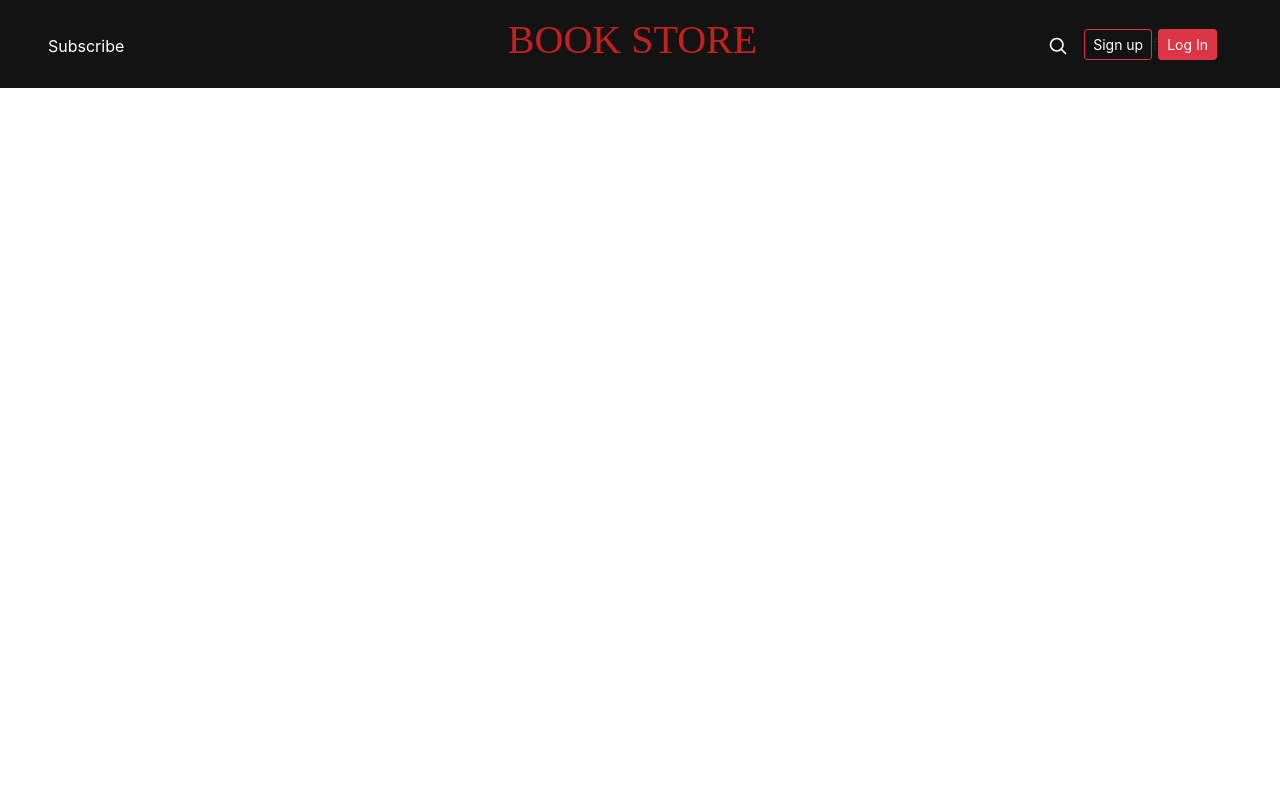
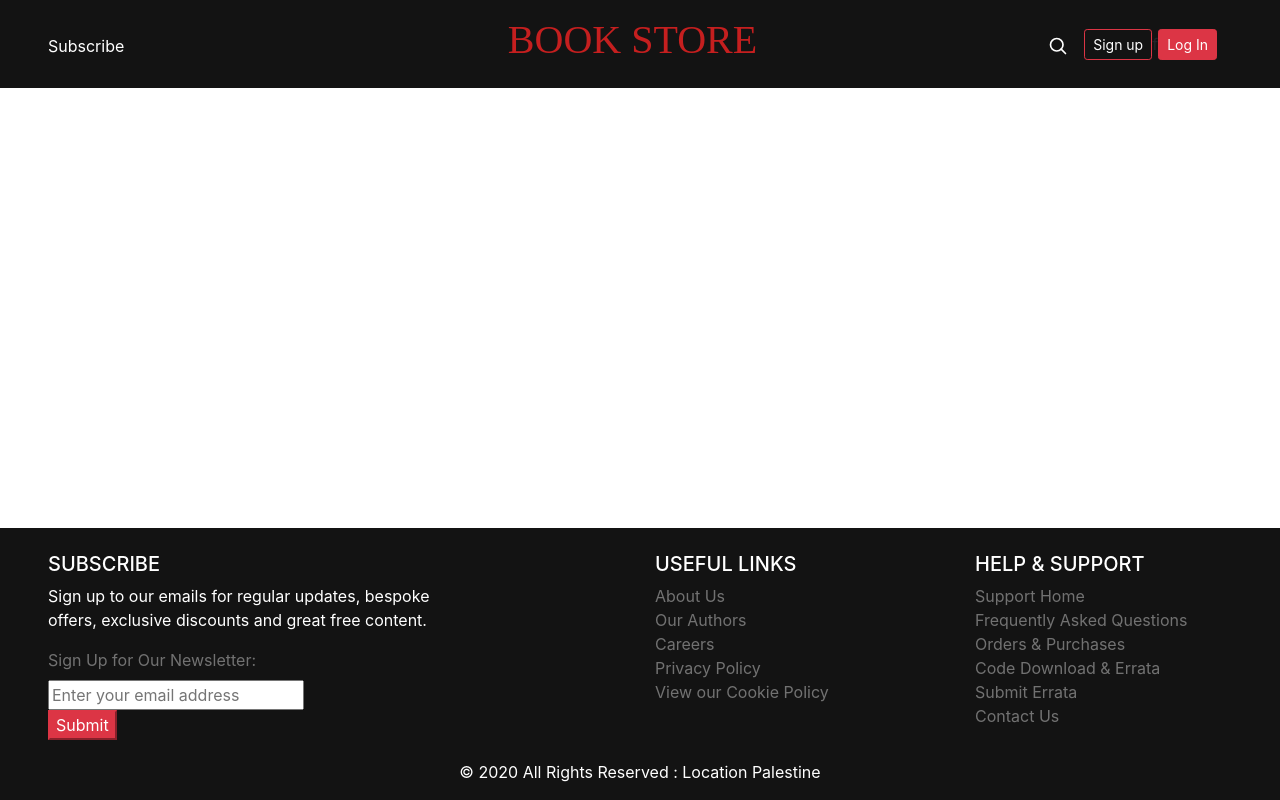
Before and after one commit to Hadeel-Salah/React.js-Project, a React (Create React App) app: page / in a window 1280 px wide. Built offline with nearby package versions, Linux system fonts and the light colour scheme.

Commit message:
Update App.js

```diff
--- a/src/App.js
+++ b/src/App.js
@@ -1,11 +1,14 @@
 import React from 'react';
 import Header from './components/layout/header/header.jsx';
-
 import './App.css';
+import Footer from './components/layout/footer/footer.jsx';
 
 function App() {
   return (
+    <>
         <Header />
+        <Footer />
+    </>
   );
 }
 
```
